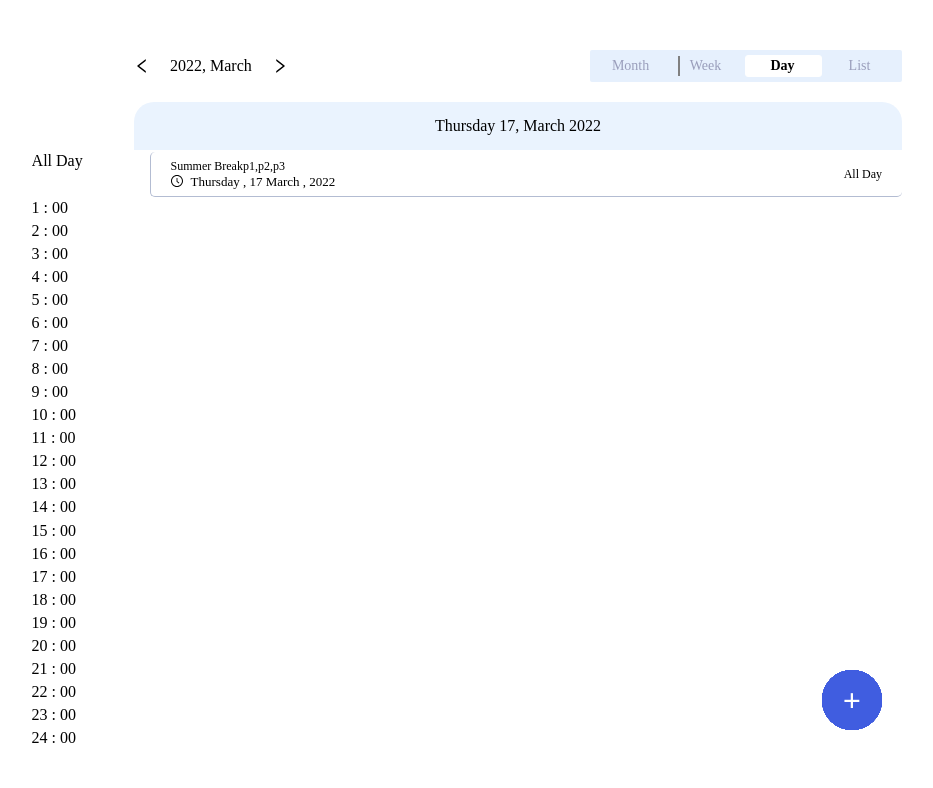
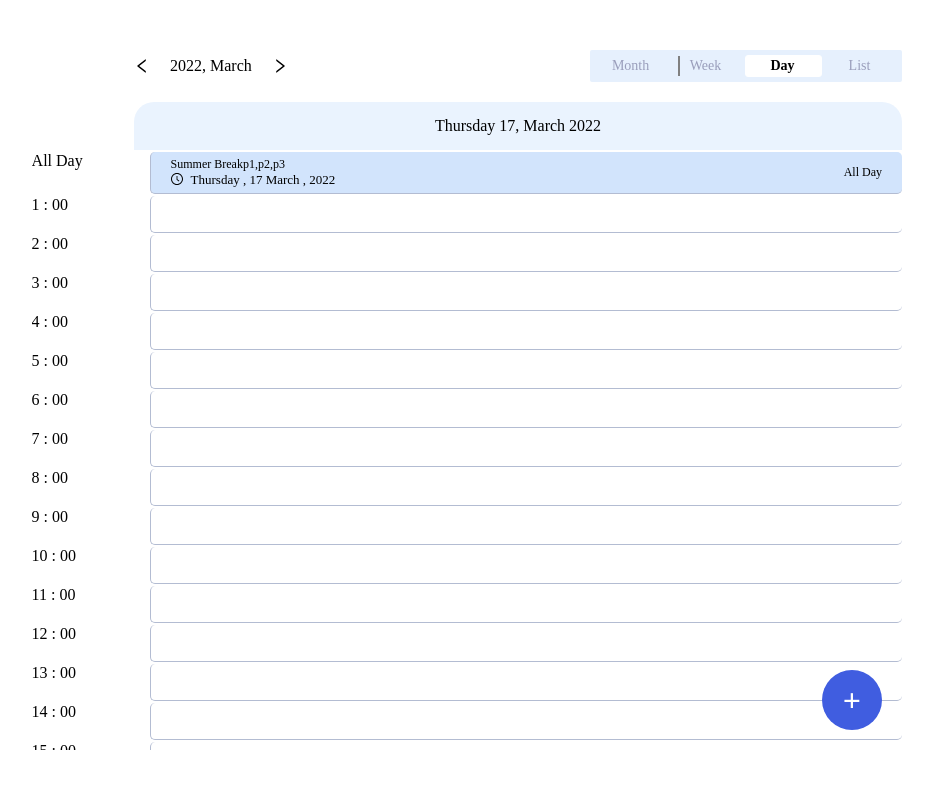
Before and after one commit to arkarhtethan/calendar-task, a React (Create React App) app: page / in a window 1280 px wide. Both pictures are taken after a click on the element "Day". Shown: the top 788 px of the page, without its empty margins (122-1055 px from the left). Built offline with nearby package versions, Linux system fonts and the light colour scheme.

Commit message:
move fab inside DaysGridBody

```diff
--- a/src/components/DayGrid.jsx
+++ b/src/components/DayGrid.jsx
@@ -25,8 +25,13 @@ const DaysGridItem = ({ children, hour }) => {
       <p className="days__grid--item__text-hour">
         {hour === 0 ? "All Day" : `${hour} : 00`}
       </p>
+      <div
+        className={`days__grid--item__text-event flex jcsb aic ${
+          notes && !noteTime && hour === 0 && "bg-blue-1"
+        }`}
+      >
         {notes && !noteTime && hour === 0 && (
-        <div className="days__grid--item__text-event flex jcsb aic">
+          <>
             <div>
               <div className="flex">
                 {notes &&
@@ -48,9 +53,9 @@ const DaysGridItem = ({ children, hour }) => {
             <div>
               <p style={{ fontSize: "12px" }}> All Day</p>
             </div>
+          </>
+        )}
       </div>
-      )}
-      <FAB />
     </div>
   );
 };
@@ -70,6 +75,7 @@ const DayGrid = () => {
               {}
             </DaysGridItem>
           ))}
+        <FAB />
       </DaysGridBody>
     </DaysGridContainer>
   );
```
Lines whose indentation alone changed are shown as unchanged.
